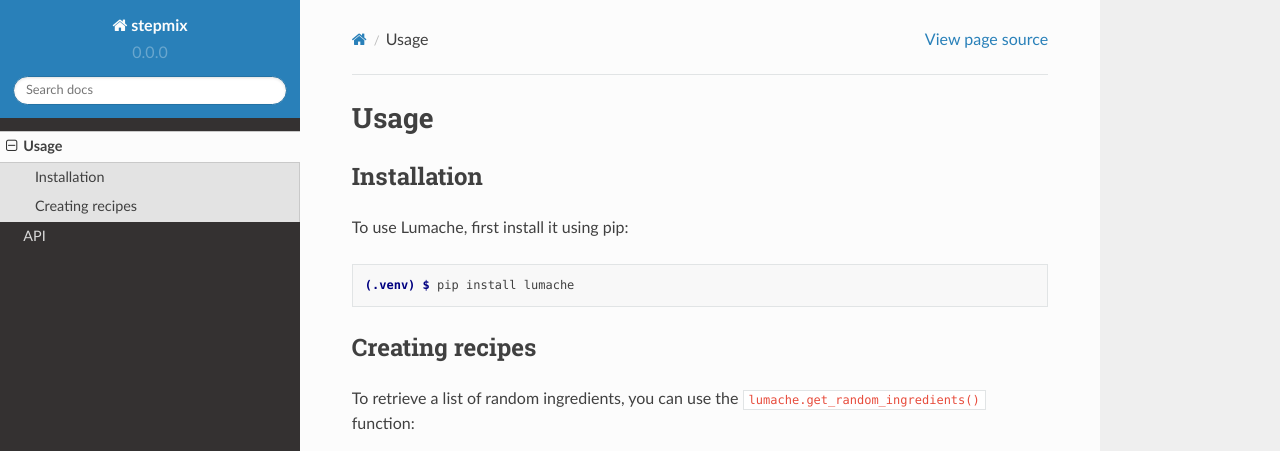
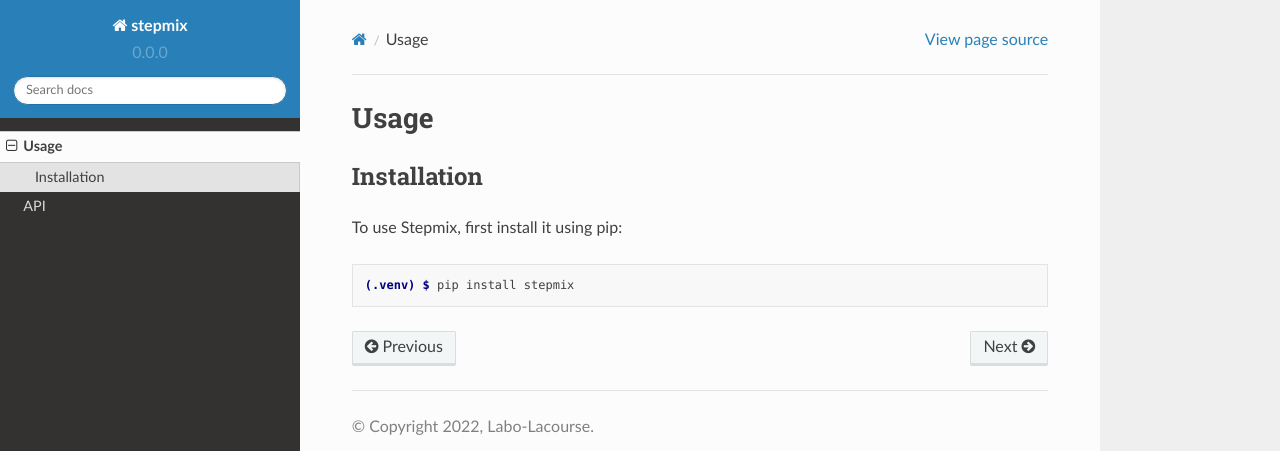
Before and after one commit to Labo-Lacourse/stepmix, a Sphinx documentation site: the page built from docs/source/usage.rst, in a window 1280 px wide and 1095 px high. Shown: the top 451 px of the window. Built offline with Sphinx 7.4.7 and the Read the Docs theme 2.0.0, drawn with Linux system fonts in a browser that asks for light colours; some of the changed text lies outside the part shown.

```diff
--- a/docs/source/api.rst
+++ b/docs/source/api.rst
@@ -4,4 +4,4 @@ API
 .. autosummary::
    :toctree: generated
 
-   lumache
+   stepmix
--- a/docs/source/usage.rst
+++ b/docs/source/usage.rst
@@ -6,28 +6,8 @@ Usage
 Installation
 ------------
 
-To use Lumache, first install it using pip:
+To use Stepmix, first install it using pip:
 
 .. code-block:: console
 
-   (.venv) $ pip install lumache
-
-Creating recipes
-----------------
-
-To retrieve a list of random ingredients,
-you can use the ``lumache.get_random_ingredients()`` function:
-
-.. autofunction:: lumache.get_random_ingredients
-
-The ``kind`` parameter should be either ``"meat"``, ``"fish"``,
-or ``"veggies"``. Otherwise, :py:func:`lumache.get_random_ingredients`
-will raise an exception.
-
-.. autoexception:: lumache.InvalidKindError
-
-For example:
-
->>> import lumache
->>> lumache.get_random_ingredients()
-['shells', 'gorgonzola', 'parsley']
+   (.venv) $ pip install stepmix
```
Also changed, not shown: docs/source/index.rst (+2 -5 lines), .readthedocs.yaml (added).
